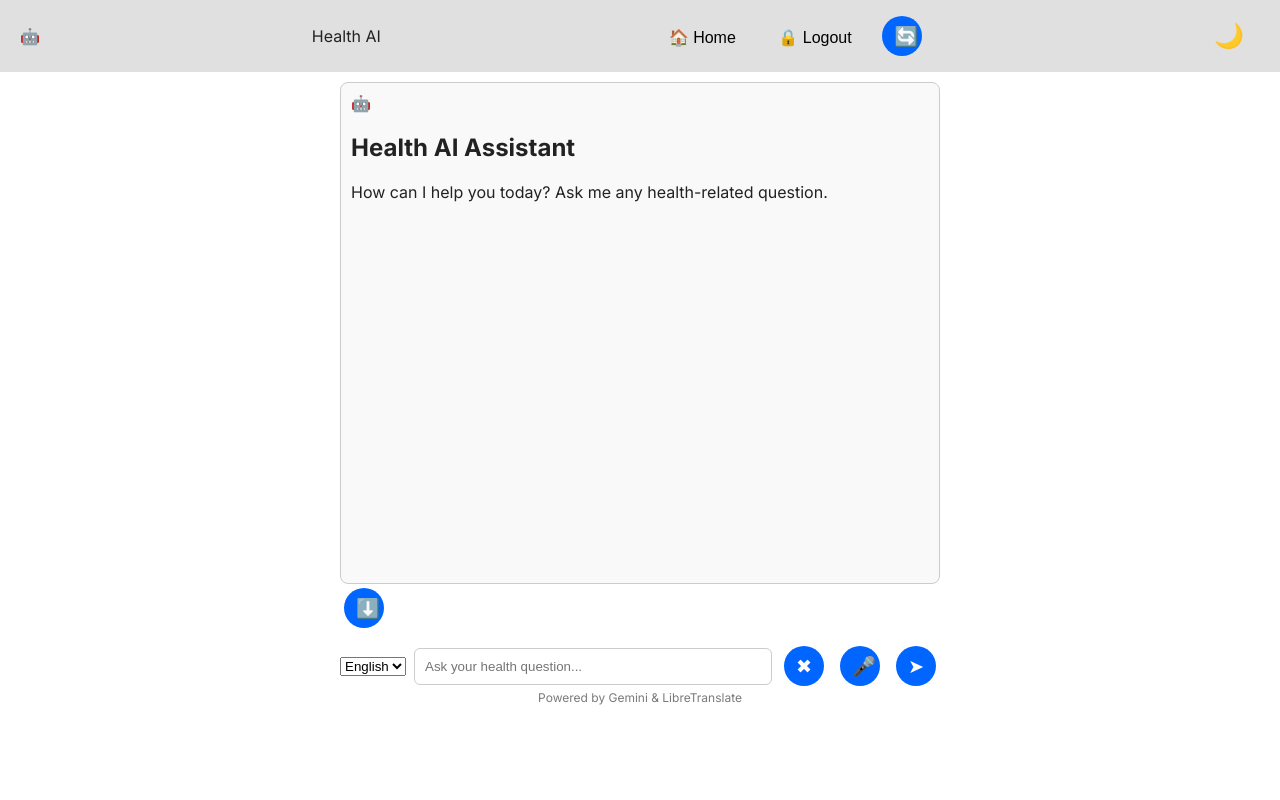
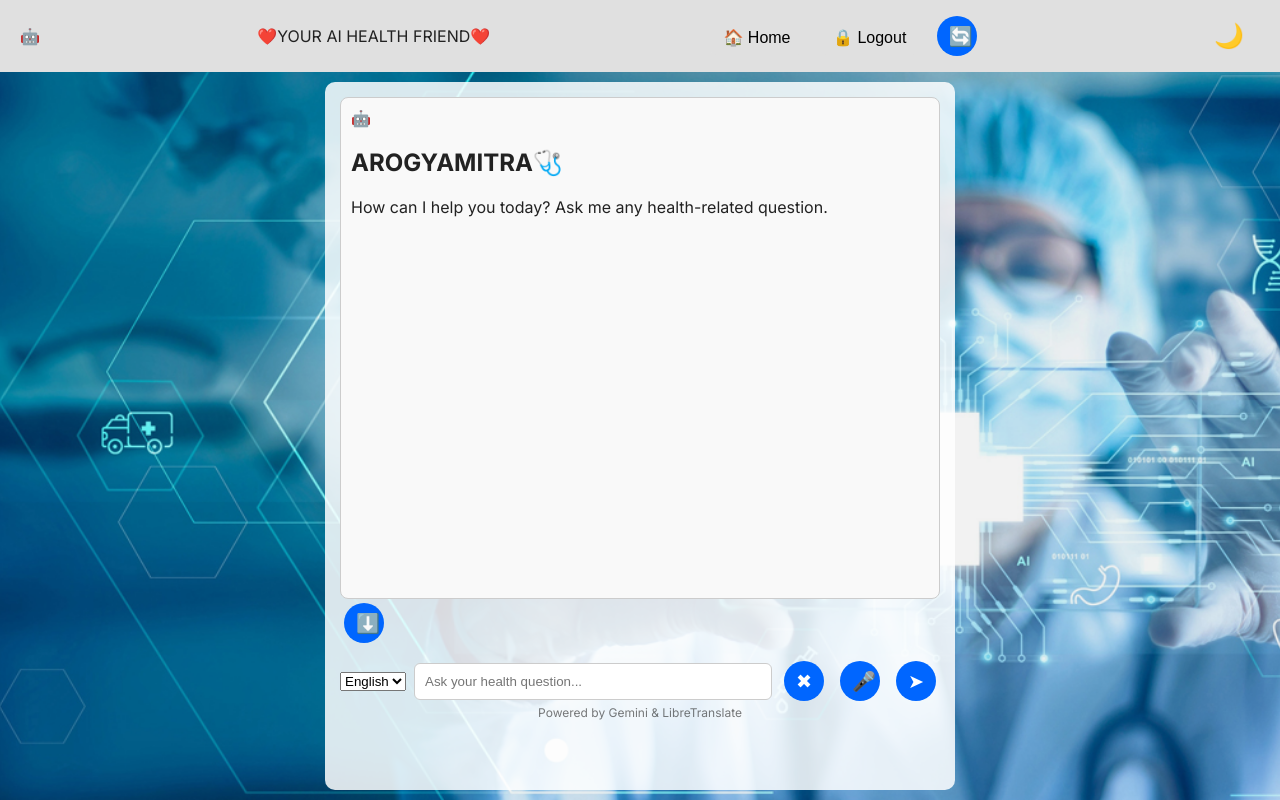
Before and after one commit to Sree-Meghana4/Arogyamitra, a Flask app: page /chat in a window 1280 px wide. Run offline with Flask 3, Linux system fonts and the light colour scheme; a user stored in the database is signed in.

Commit message:
Initial commit

```diff
--- a/app.py
+++ b/app.py
@@ -4,6 +4,7 @@ from werkzeug.security import generate_password_hash, check_password_hash
 from email.mime.text import MIMEText
 from dotenv import load_dotenv
 from deep_translator import GoogleTranslator
+from gtts import gTTS
 import logging
 import re
 
@@ -19,31 +20,7 @@ GEMINI_MODEL = "gemini-2.5-flash"
 SENDER_EMAIL = os.getenv("SENDER_EMAIL")
 APP_PASSWORD = os.getenv("APP_PASSWORD")
 
-# Updated system prompt for conversational behavior
-SYSTEM_PROMPT = {
-    "role": "user",
-    "parts": [{
-        "text": (
-            "You are a highly intelligent, empathetic medical assistant chatbot talking one-on-one with a patient.\n"
-            "Your goal is to understand the user's symptoms by asking at least three relevant follow-up questions before you give any medical conclusion.\n\n"
-            "After you have received clear answers to at least three questions, you can give a structured response in this format **without saying 'Line 1', 'Line 2', or using asterisks**:\n\n"
-            "🏪 Health Issue Classification:\n"
-            "Risk level - LOW / MEDIUM / HIGH / EMERGENCY.\n"
-            "If HIGH or EMERGENCY, also say: ⚠ EMERGENCY. Visit a hospital immediately. An alert email has been sent.\n\n"
-            "🧠 Description:\n"
-            "Summarize the user's condition in simple language, considering their answers and history.\n"
-            "Mention which part or system of the body is affected.\n\n"
-            "✅ Precautions:\n"
-            "Give one or two home remedies, safety measures, or practical actions they can take immediately.\n\n"
-            "💊 Medicines:\n"
-            "If possible, suggest over-the-counter (OTC) medicines and mention popular brand names.\n\n"
-            "Until enough information is available, do not give any diagnosis or full-format response. Just continue asking short, polite, and relevant questions like a real doctor.\n"
-            "Use simple, supportive, and conversational language. Never include placeholder words like 'Line 1', 'Line 2', or '*'.\n"
-            "Avoid medical jargon. Keep it human-like and friendly. Do not repeat or summarize user messages."
-        )
-    }]
-}
-
+# Email templates
 EMAIL_TEMPLATES = {
     "en": {
         "subject": "Health Emergency Alert - HIGH Risk",
@@ -80,6 +57,31 @@ TEAM AROGYAMITRA"""
     }
 }
 
+# System prompt for Gemini
+SYSTEM_PROMPT = {
+    "role": "user",
+    "parts": [{
+        "text": (
+            "You are a highly intelligent, empathetic medical assistant chatbot talking one-on-one with a patient.\n"
+            "Your goal is to understand the user's symptoms by asking at least three relevant follow-up questions before you give any medical conclusion.\n\n"
+            "After you have received clear answers to at least three questions, you can give a structured response in this format:\n\n"
+            "🏪 Health Issue Classification:\n"
+            "Risk level - LOW / MEDIUM / HIGH / EMERGENCY.\n"
+            "If HIGH or EMERGENCY, also say: ⚠ EMERGENCY. Visit a hospital immediately. An alert email has been sent.\n\n"
+            "🧠 Description:\n"
+            "Summarize the user's condition in simple language, considering their answers and history.\n"
+            "Mention which part or system of the body is affected.\n\n"
+            "✅ Precautions:\n"
+            "Give one or two home remedies, safety measures, or practical actions they can take immediately.\n\n"
+            "💊 Medicines:\n"
+            "If possible, suggest over-the-counter (OTC) medicines and mention popular brand names.\n\n"
+            "Until enough information is available, do not give any diagnosis or full-format response. Just continue asking short, polite, and relevant questions like a real doctor.\n"
+            "Use simple, supportive, and conversational language. Never include placeholder words like 'Line 1', 'Line 2', or '*'.\n"
+            "Avoid medical jargon. Keep it human-like and friendly. Do not repeat or summarize user messages."
+        )
+    }]
+}
+
 @app.route('/')
 def root():
     return redirect('/login')
@@ -114,16 +116,16 @@ def login():
             return render_template('login.html', error="Invalid credentials")
     return render_template('login.html')
 
+@app.route('/logout')
+def logout():
+    session.clear()
+    return redirect('/login')
+
 @app.route('/chat')
 def chat_page():
     if 'user_email' in session:
         session['conversation_history'] = []
         return render_template('index.html', name=session.get('user_name'))
-    return redirect('/login')
-
-@app.route('/logout')
-def logout():
-    session.clear()
     return redirect('/login')
 
 @app.route("/api/chat", methods=["POST"])
@@ -144,35 +146,27 @@ def chat():
     session['conversation_history'].append({"role": "user", "content": user_message})
     session.modified = True
 
-    reply_en, reply = process_multilingual_query(user_message, lang_code, session['conversation_history'])
-
-    session['conversation_history'].append({"role": "assistant", "content": reply})
+    reply_en, reply_translated = process_multilingual_query(user_message, lang_code, session['conversation_history'])
+    session['conversation_history'].append({"role": "assistant", "content": reply_en})
     session.modified = True
 
     if len(session['conversation_history']) > 8:
         session['conversation_history'] = session['conversation_history'][-8:]
 
-    reply_html = reply.replace("\n", "<br>")
+    reply_html = reply_translated.replace("\n", "<br>")
 
+    # Generate voice
+    voice_success = generate_speech(reply_translated, lang_code)
+
+    # Email alert
     if ("Risk level - HIGH" in reply_en or "Risk level - EMERGENCY" in reply_en):
         send_email(session['user_email'], session['user_name'], lang_code)
 
-    return jsonify({"reply": reply_html, "reply_lang": lang_code})
-
-def get_db():
-    conn = sqlite3.connect('users.db')
-    conn.row_factory = sqlite3.Row
-    conn.execute('''CREATE TABLE IF NOT EXISTS users (
-        id INTEGER PRIMARY KEY AUTOINCREMENT,
-        name TEXT,
-        email TEXT UNIQUE,
-        password TEXT
-    )''')
-    return conn
-
-def remove_repeated_words(text):
-    # Remove repeated consecutive words (case-insensitive, works for most languages)
-    return re.sub(r'\b(\w+)( \1\b)+', r'\1', text, flags=re.IGNORECASE)
+    return jsonify({
+        "reply": reply_html,
+        "reply_lang": lang_code,
+        "voice_available": voice_success
+    })
 
 def process_multilingual_query(user_text, lang_code, history):
     try:
@@ -188,7 +182,6 @@ def process_multilingual_query(user_text, lang_code, history):
         })
 
     conversation.append({"role": "user", "parts": [{"text": translated_query}]})
-
     reply = ask_gemini(conversation)
 
     try:
@@ -207,7 +200,6 @@ def ask_gemini(conversation):
         "x-goog-api-key": GEMINI_API_KEY
     }
     payload = {"contents": conversation}
-
     try:
         response = requests.post(
             f"https://generativelanguage.googleapis.com/v1beta/models/{GEMINI_MODEL}:generateContent",
@@ -219,6 +211,18 @@ def ask_gemini(conversation):
     except Exception as e:
         logging.error(f"Gemini API error: {e}")
     return "⚠️ Gemini API failed."
+
+def generate_speech(text, lang_code='en'):
+    try:
+        tts = gTTS(text=text, lang=lang_code)
+        tts.save(os.path.join("static", "response.mp3"))
+        return True
+    except Exception as e:
+        logging.error(f"TTS generation failed: {e}")
+        return False
+
+def remove_repeated_words(text):
+    return re.sub(r'\b(\w+)( \1\b)+', r'\1', text, flags=re.IGNORECASE)
 
 def send_email(to_email, name, lang_code):
     logging.info(f"[DEBUG] send_email called for {to_email} with lang_code={lang_code}")
@@ -245,5 +249,17 @@ def send_email(to_email, name, lang_code):
     except Exception as e:
         logging.error(f"❌ Email send error: {e}")
 
+# ✅ Fix: Added get_db() function
+def get_db():
+    conn = sqlite3.connect('users.db')
+    conn.row_factory = sqlite3.Row
+    conn.execute('''CREATE TABLE IF NOT EXISTS users (
+        id INTEGER PRIMARY KEY AUTOINCREMENT,
+        name TEXT,
+        email TEXT UNIQUE,
+        password TEXT
+    )''')
+    return conn
+
 if __name__ == "__main__":
     app.run(debug=True)
--- a/templates/index.html
+++ b/templates/index.html
@@ -3,7 +3,7 @@
 <head>
   <meta charset="UTF-8" />
   <meta name="viewport" content="width=device-width, initial-scale=1.0"/>
-  <title>Health AI Chat</title>
+  <title>AROGYAMITRA🩺</title>
   <link href="https://fonts.googleapis.com/css2?family=Inter:wght@300;400;500;600;700&display=swap" rel="stylesheet">
   <style>
     :root {
@@ -21,9 +21,10 @@
 
     body {
       font-family: 'Inter', sans-serif;
-      background-color: var(--bg-light);
+      background: url("{{ url_for('static', filename='health_bg.jpg') }}") no-repeat center center fixed;
+      background-size: cover;
       color: var(--text-light);
-      transition: background-color 0.3s, color 0.3s;
+      transition: background 0.3s, color 0.3s;
       margin: 0;
       padding: 0;
     }
@@ -37,6 +38,7 @@
       display: flex;
       flex-direction: column;
       min-height: 100vh;
+      backdrop-filter: brightness(0.95); /* Optional: slight dimming for readability */
     }
 
     .top-nav {
@@ -118,6 +120,9 @@
       max-width: 600px;
       display: flex;
       flex-direction: column;
+      background-color: rgba(255, 255, 255, 0.85);
+      border-radius: 10px;
+      padding: 15px;
     }
 
     .chat-content {
@@ -207,7 +212,7 @@
     <nav class="top-nav">
       <div class="top-nav-content">
         <span class="sidebar-logo">🤖</span>
-        <span class="sidebar-text">Health AI</span>
+        <span class="sidebar-text">❤️YOUR AI HEALTH FRIEND❤️</span>
         <div class="top-nav-links">
           <button onclick="window.location.href='/chat'" class="nav-item active">🏠 Home</button>
           <button onclick="window.location.href='/logout'" class="nav-item">🔒 Logout</button>
@@ -224,7 +229,7 @@
         <div id="chat-box" class="chat-content" aria-live="polite">
           <div class="welcome-message">
             <div class="welcome-icon">🤖</div>
-            <h2>Health AI Assistant</h2>
+            <h2>AROGYAMITRA🩺</h2>
             <p>How can I help you today? Ask me any health-related question.</p>
           </div>
         </div>
@@ -273,7 +278,6 @@
     });
   </script>
 
-  <!-- ✅ Include Your Existing Chat Logic -->
   <script src="/static/script.js" defer></script>
 </body>
 </html>
```
Also changed, not shown: static/health_bg.jpg (added), users.db, 1 other file.
